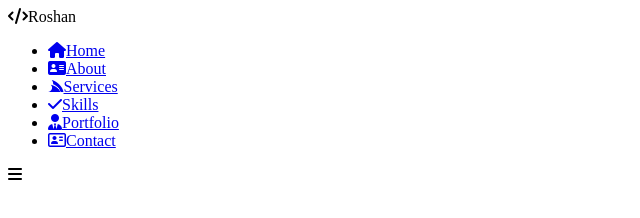
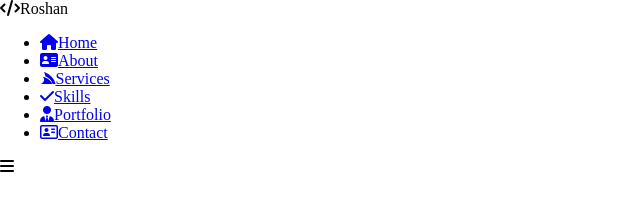
Before and after one commit to roshan772/portfolio2.0.0, a plain HTML site: page index.html in a window 1280 px wide. Shown: the whole page, without its empty margins (0-640 px from the left). Drawn offline with Linux system fonts and the light colour scheme.

Commit message:
Update css

```diff
--- a/styles.css
+++ b/styles.css
@@ -3,3 +3,15 @@
 *::after {
   box-sizing: border-box;
 }
+body,
+h1,
+h2,
+h3,
+h4,
+p,
+figure,
+blockquote,
+dl,
+dd {
+  margin: 0;
+}
```
